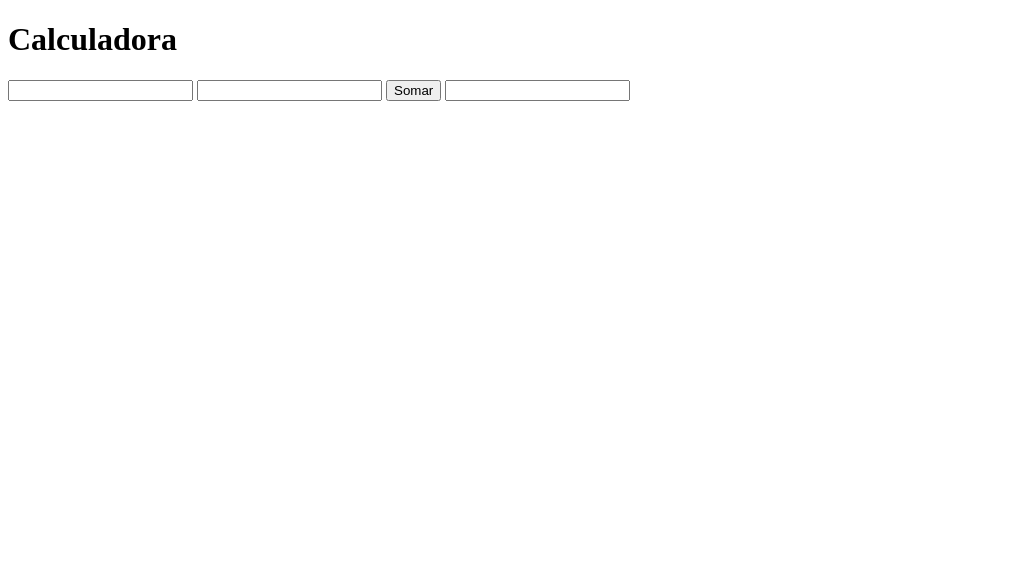
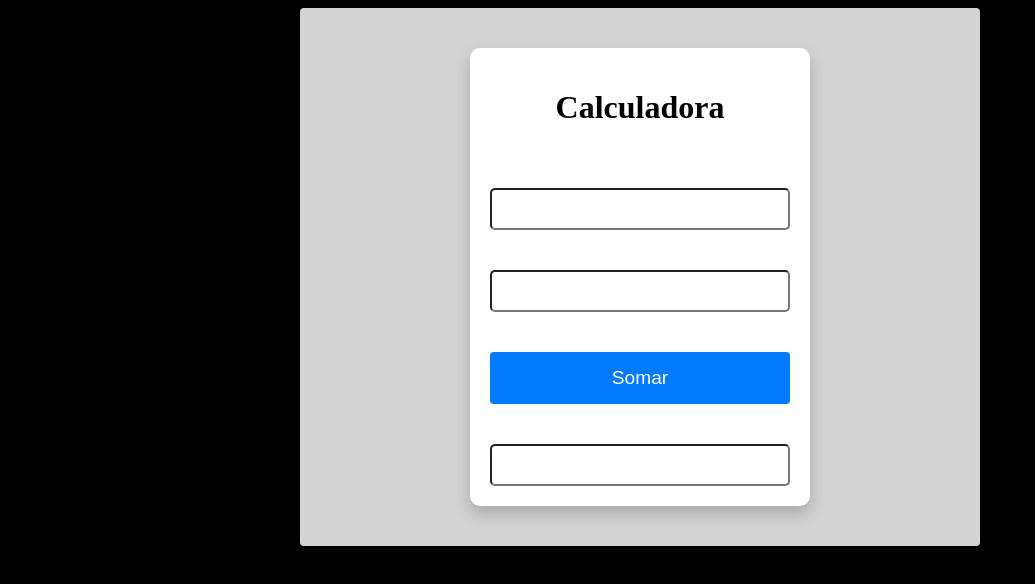
Before and after one commit to stelv29/bootcamp-devjr-projeto-calculadora, a plain HTML site: page index.html in a window 1280 px wide. Shown: the whole page, without its empty margins (0-1035 px from the left). Drawn offline with Linux system fonts and the light colour scheme.

Commit message:
closes #2 - css externo

```diff
--- a/index.html
+++ b/index.html
@@ -4,12 +4,27 @@
     <meta charset="UTF-8">
     <meta name="viewport" content="width=device-width, initial-scale=1.0">
     <title>Calculadora</title>
+    <link rel="stylesheet" href="style.css">
 </head>
 <body>
-    <h1>Calculadora</h1>
-    <input  />
-    <input  />
-    <button>Somar</button>
-    <input readonly/>
+
+    <div class="container">
+
+        <div class="calculadora">
+
+            <h1>Calculadora</h1>
+            <input type="number" />
+            <input type="number" />
+            <button>Somar</button>
+            <input readonly type="text"/>
+
+        </div>
+
+        <div class="history">
+
+        </div>
+
+    </div>
+
 </body>
 </html>
--- /dev/null
+++ b/style.css
@@ -0,0 +1,62 @@
+body{
+   background-color: #000;
+}
+
+.container{
+   background-color: #d3d3d3;
+   width: 600px;
+   display: flex;
+   flex-direction: column;
+   align-items: center;
+   margin: auto;
+   padding: 40px;
+   border-radius: 4px;
+
+}
+
+.calculadora{
+   width: 300px;
+   background-color: #fff;
+   display: flex;
+   flex-direction: column;
+   padding: 20px;
+   gap: 40px;
+   border-radius: 10px;
+   box-shadow: 0 8px 16px 0 rgba(0,0,0,0.2);
+}
+
+h1{
+   text-align: center;
+}
+
+input {
+   height: 22px;
+   width: 280px;
+   padding: 8px;
+   font-size: 1.2em;
+   margin: 15px 70px;
+   border-radius: 5px;
+   text-align: right;
+   margin: auto;
+}
+
+input[type=number]:focus {
+   outline: none;
+   box-shadow: 0 0 10px #3b59ee;
+   border: 1px solid #74d0ff;
+}
+button{
+   background-color: #007afe;
+   border:none;
+   color: #fff;
+   padding: 15px 32px;
+   text-decoration: none;
+   font-size: 1.2rem;
+   border-radius: 4px;
+   cursor: pointer;
+}
+
+button:hover {
+   background-color: #0069d9;
+   box-shadow: 0 8px 16px 0 rgba(0,0,0,0.2);
+}
```
